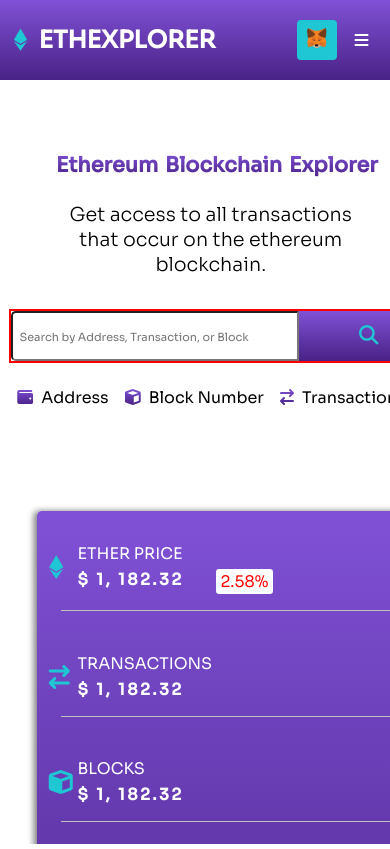
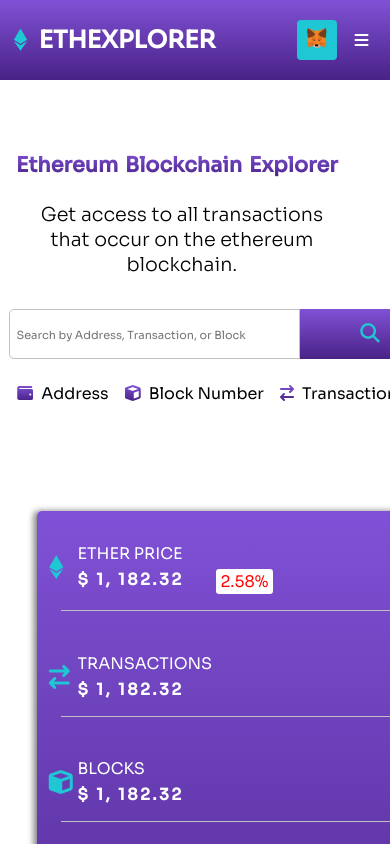
Before and after one commit to 6amson/Ethexplorer, a React (Create React App) app: page / in a window 390 px wide. Shown: the top 849 px of the page. Built offline with nearby package versions, Linux system fonts and the light colour scheme; no server answers.

Commit message:
commit changes

```diff
--- a/src/css/index.css
+++ b/src/css/index.css
@@ -38,8 +38,6 @@ button{
   cursor: pointer;
   outline: none;
   border: none;
-
-
 }
 
 .container{
@@ -233,12 +231,12 @@ text-fill-color: transparent;
   padding: 0 1em 0 2.2em;
   border-radius: 0.3em 0em 0em 0.3em;
   display: flex;
-
+  border: solid 1px silver;
 }
 
 
 .bodyDiv_input > input:focus {
-border: 3px solid purple;
+border: 1px solid purple;
 }
 
 .fa-magnifying-glass{
@@ -275,6 +273,7 @@ font-size: 1.1em;
   font-weight: 500;
   cursor: pointer;
   color: black;
+
 }
 
 .bodyDiv_inputText > div > i{
@@ -681,15 +680,14 @@ height: 3em;
 
   .bodyDiv_paraText > h3{
     font-weight: 300;
-    font-size: 1.7em;
+    font-size: 1.3em;
     position: relative;
-    left: -0.1em;
+    left: -1em;
 
   }
 
   .bodyDiv_input{
     position: relative;
-    border: red solid 2px;
   }
 
 
@@ -741,7 +739,6 @@ height: 3em;
   .bodyDiv_inputText{
     display: flex;
     justify-content: space-around;
-    width: inherit;
     font-weight: 400;
   }
 
@@ -857,6 +854,8 @@ height: 3em;
 
   .bodyDiv_h1Text{
     margin: auto;
+    position: relative;
+    left: -2.5em;
     margin-bottom: 1.5em;
   }
 
@@ -864,7 +863,7 @@ height: 3em;
     font-weight: 300;
     font-size: 1.2em;
     position: relative;
-    left: 2.5em;
+    left: 1em;
     width: 16em;
 
   }
```
